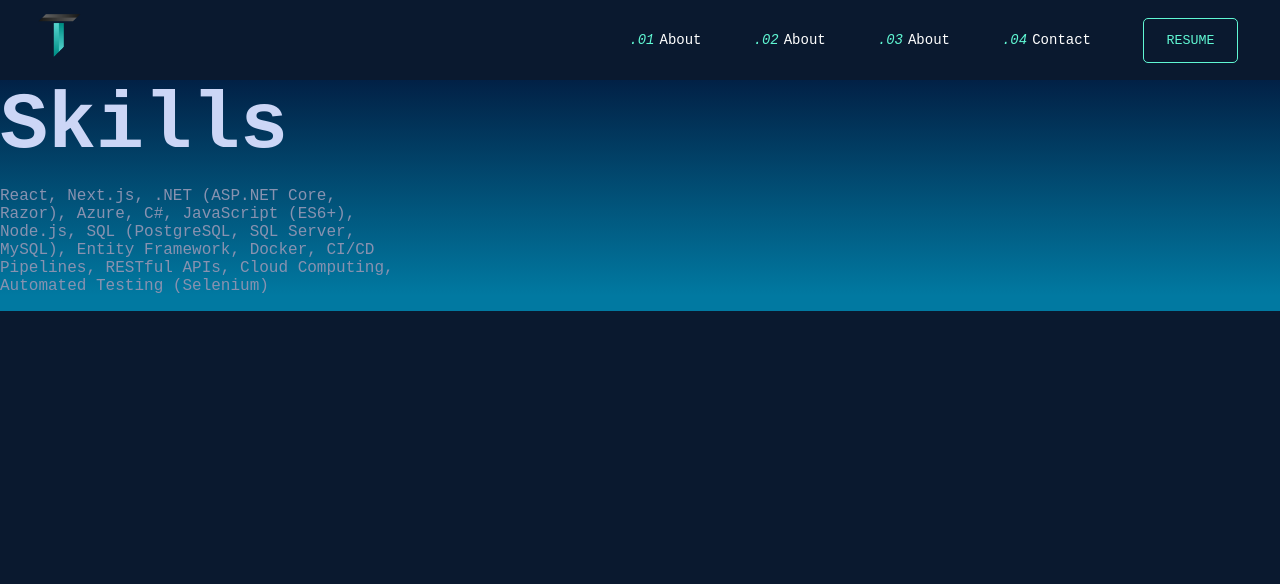
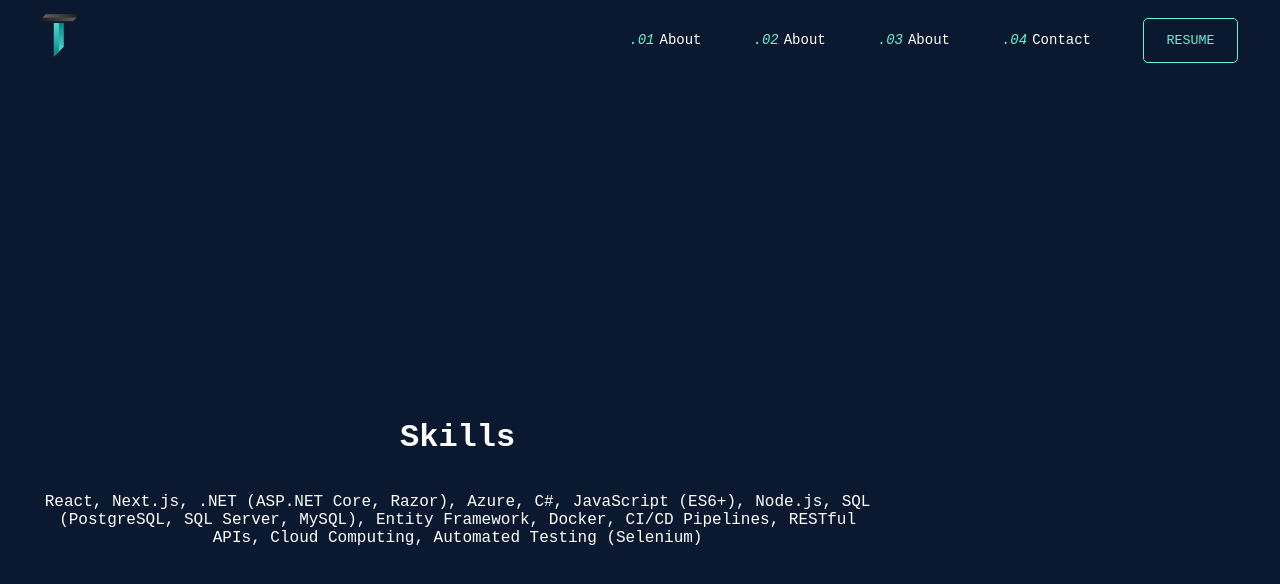
Before and after one commit to zep1994/thomas-matlock, a Next.js app in the folder frontend/: page /skills in a window 1280 px wide. Shown: the top 584 px of the page. Built offline with nearby package versions, Linux system fonts and the light colour scheme.

Commit message:
Update pages

```diff
--- a/frontend/pages/about.js
+++ b/frontend/pages/about.js
@@ -1,6 +1,6 @@
 import React from "react";
 import Head from "next/head";
-import styles from "../styles/Home.module.css"; // using Home.module.css for consistent styling
+import styles from "../styles/About.module.css"; // using Home.module.css for consistent styling
 
 const About = () => {
   return (
--- a/frontend/pages/contact.js
+++ b/frontend/pages/contact.js
@@ -1,6 +1,6 @@
 import React from "react";
 import Head from "next/head";
-import styles from "../styles/Home.module.css"; // using same styling
+import styles from "../styles/Contact.module.css"; // using same styling
 
 const Contact = () => {
   return (
--- a/frontend/pages/skills.js
+++ b/frontend/pages/skills.js
@@ -1,6 +1,6 @@
 import React from "react";
 import Head from "next/head";
-import styles from "../styles/Home.module.css"; // using Home.module.css for uniform styling
+import styles from "../styles/Skills.module.css"; // using Home.module.css for uniform styling
 
 const Skills = () => {
   return (
--- a/frontend/styles/About.module.css
+++ b/frontend/styles/About.module.css
@@ -1 +1,21 @@
 @import "./Home.module.css";
+
+
+.container {
+    background-color: #0A192F;
+    width: 100%;
+    min-height: 100vh;
+    padding: 0 2rem;
+    display: flex;
+    justify-content: space-between;
+    text-align: center;
+    align-items: center;
+  }
+
+
+  .centent {
+    display: flex;
+    text-align: center;
+    align-items: center;
+    width: 70%;
+  }
--- a/frontend/styles/Contact.module.css
+++ b/frontend/styles/Contact.module.css
@@ -1 +1,21 @@
 @import "./Home.module.css";
+
+
+.container {
+    background-color: #0A192F;
+    width: 100%;
+    min-height: 100vh;
+    padding: 0 2rem;
+    display: flex;
+    justify-content: space-evenly;
+    align-items: center;
+  }
+
+
+  .content {
+    display: flex;
+    text-align: center;
+    align-items: center;
+    width: 70%;
+    flex-direction: column
+  }
--- a/frontend/styles/Skills.module.css
+++ b/frontend/styles/Skills.module.css
@@ -1 +1,22 @@
 @import "./Home.module.css";
+
+
+.container {
+    background-color: #0A192F;
+    width: 100%;
+    min-height: 100vh;
+    padding: 0 2rem;
+    display: flex;
+    justify-content:center;
+    align-items: center;
+    text-align: center;
+  }
+
+
+  .content {
+    display: flex;
+    text-align: center;
+    align-items: center;
+    width: 70%;
+    flex-direction: column
+  }
```
